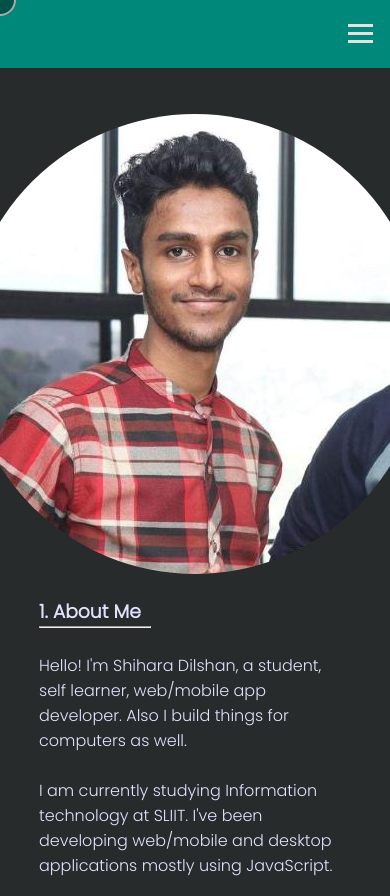
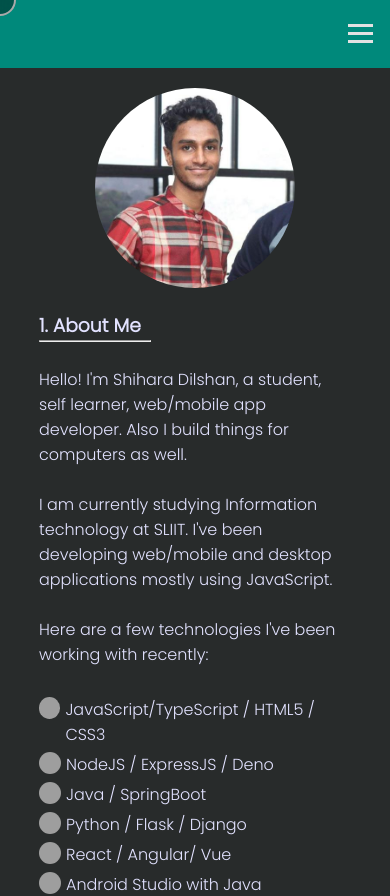
Before and after one commit to Shihara-Dilshan/myPortfolio, a React (Create React App) app: page / in a window 390 px wide. Shown: the top 896 px of the page. Built offline with nearby package versions, Linux system fonts and the light colour scheme; grey boxes are pictures that could not be loaded; a web font is replaced by a local one.

Commit message:
rounded image added

```diff
--- a/src/styles/About.css
+++ b/src/styles/About.css
@@ -71,5 +71,7 @@
     #profile_pic {
         margin-top: 10%;
         border-radius: 50%;
+        width: 200px;
+        height: 200px;
     }
 }
```
